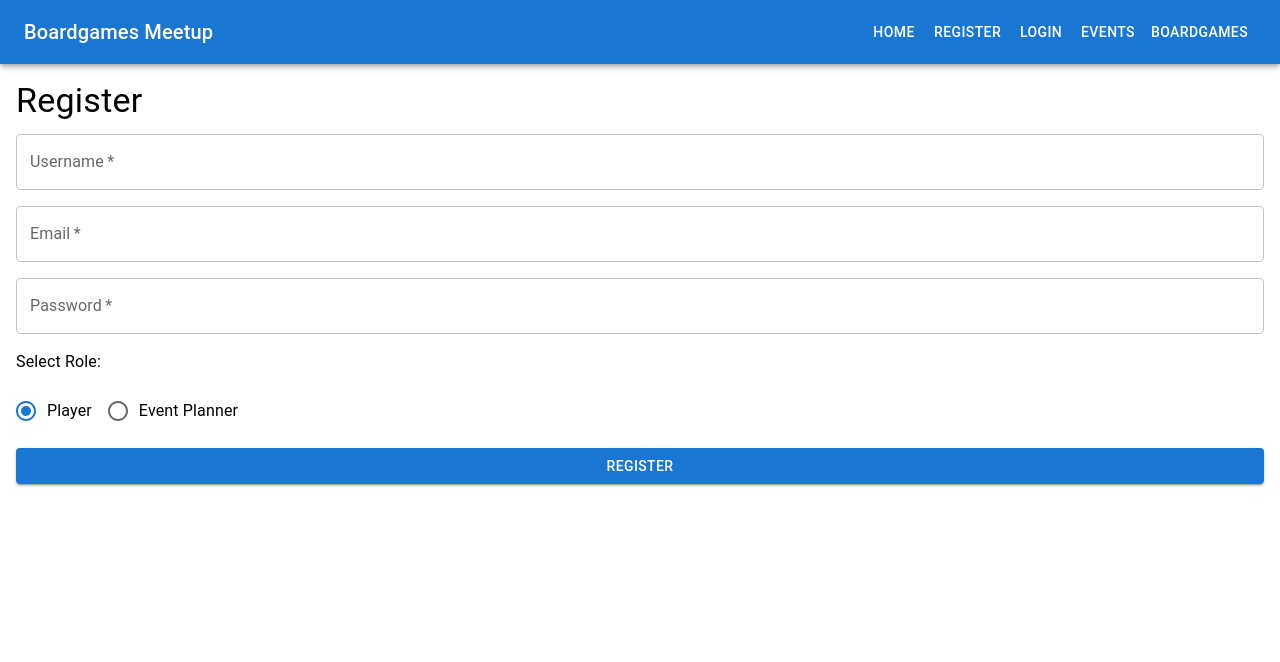
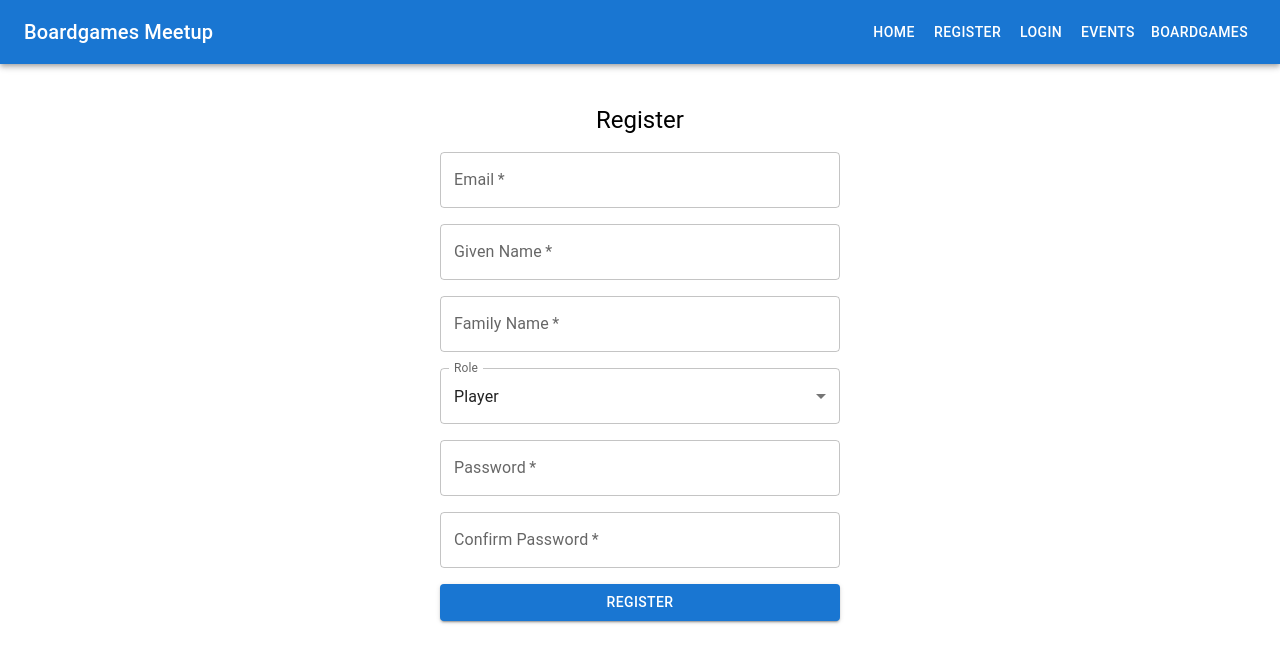
Before and after one commit to BoardgamesMeetup/boardgames-meetup-ui, a React (Create React App) app: page /register in a window 1280 px wide. Shown: the top 662 px of the page. Built offline with nearby package versions, Linux system fonts and the light colour scheme; what amazon-cognito-identity-js would draw is missing.

Commit message:
configure Cognito Registration and email confirmation, redis cache for user-role permissions and configured gateway

```diff
--- a/package.json
+++ b/package.json
@@ -14,6 +14,7 @@
     "amazon-cognito-identity-js": "^6.3.12",
     "aws-amplify": "^6.13.1",
     "axios": "^1.7.2",
+    "next-auth": "^4.24.11",
     "oidc-client": "^1.11.5",
     "oidc-client-ts": "^3.1.0",
     "react": "^18.3.1",
--- a/src/App.js
+++ b/src/App.js
@@ -8,6 +8,8 @@ import ForgotPassword from './components/ForgotPassword';
 import UserProfile from './components/UserProfile';
 import Events from './components/Events';
 import Boardgames from './components/Boardgames';
+import ConfirmationPage from './components/ConfirmationPage';
+
 
 function App() {
   return (
@@ -34,6 +36,7 @@ function App() {
         <Route path="/user-profile" element={<UserProfile />} />
         <Route path="/events" element={<Events />} />
         <Route path="/boardgames" element={<Boardgames />} />
+        <Route path="/confirm" element={<ConfirmationPage />} />
       </Routes>
     </Router>
   );
--- a/src/components/Boardgames.js
+++ b/src/components/Boardgames.js
@@ -1,5 +1,6 @@
 import React, { useState } from 'react';
 import { Box, TextField, Button, Typography, Card, CardContent, CardMedia } from '@mui/material';
+import { getSession } from "../cognito";
 
 function Boardgames() {
   const [boardgameId, setBoardgameId] = useState('');
@@ -11,7 +12,15 @@ function Boardgames() {
     setBoardgame(null);
 
     try {
-      const response = await fetch(`http://localhost:9025/boardgames/external-object/${boardgameId}`);
+      const session = await getSession();
+      const token = session.getAccessToken().getJwtToken();
+      console.log("TOKEN: " + token);
+      console.log(`BOARDGAME ID: ${boardgameId} `);
+      const response = await fetch(`http://localhost:9013/boardgames/external-object/${boardgameId}`,{
+        headers: {
+          Authorization: `Bearer ${token}`,
+        },
+      });
       if (!response.ok) {
         console.log("response: " + response)
         throw new Error(`Failed to fetch boardgame with ID=${boardgameId}`);
--- a/src/components/Register.js
+++ b/src/components/Register.js
@@ -1,156 +1,199 @@
 import React, { useState } from 'react';
 import {
   registerUser,
-  confirmRegistration,
-  loginUser,
-  getIdToken
 } from '../cognito';
+
 import {
-  Box,
   TextField,
   Button,
-  RadioGroup,
-  FormControlLabel,
-  Radio,
+  MenuItem,
   Typography,
-  Dialog,
-  DialogTitle,
-  DialogContent,
-  DialogActions
+  Box,
+  CircularProgress
 } from '@mui/material';
+import axios from 'axios';
+import {
+  CognitoUserAttribute
+} from 'amazon-cognito-identity-js';
+
+
+const roles = [
+  { value: 'PLAYER', label: 'Player' },
+  { value: 'EVENT_PLANNER', label: 'Event Planner' },
+  { value: 'ADMIN', label: 'Admin' }
+];
 
 function Register() {
-  const [stage, setStage] = useState('REGISTER'); // REGISTER -> CONFIRM -> (auto login) -> PROFILE
-  const [username, setUsername] = useState('');
-  const [password, setPassword] = useState('');
-  const [email, setEmail] = useState('');
-  const [role, setRole] = useState('Player');
-  const [confirmationCode, setConfirmationCode] = useState('');
-
+  const [errorMsg, setErrorMsg] = useState('');
+  const [successMsg, setSuccessMsg] = useState('');
   const [modalMessage, setModalMessage] = useState('');
   const [showModal, setShowModal] = useState(false);
 
+  const [formData, setFormData] = useState({
+    email: '',
+    givenName: '',
+    familyName: '',
+    role: 'PLAYER',
+    password: '',
+    confirmPassword: ''
+  });
+  const [loading, setLoading] = useState(false);
+  const [message, setMessage] = useState('');
+
+  const handleChange = (e) => {
+    setFormData((prev) => ({
+      ...prev,
+      [e.target.name]: e.target.value
+    }));
+  };
+
+
   const handleRegister = async (e) => {
+    setErrorMsg('');
+    setSuccessMsg('');
     e.preventDefault();
     try {
-      await registerUser(username, password, email);
+      if (formData.password !== formData.confirmPassword) {
+        setMessage('Passwords do not match!');
+        return;
+      }
+
+      setLoading(true);
+
+      const attributeList = [
+        new CognitoUserAttribute({ Name: 'email', Value: formData.email }),
+        new CognitoUserAttribute({ Name: 'given_name', Value: formData.givenName }),
+        new CognitoUserAttribute({ Name: 'family_name', Value: formData.familyName }),
+        new CognitoUserAttribute({ Name: 'profile', Value: formData.role })
+      ];
+      var result;
+      try {
+       result = await registerUser(formData, attributeList);
+      console.log('Register success:', result);
+      } catch (err) {
+        console.error('Register error:', err);
+        switch (err.code) {
+          case 'UsernameExistsException':
+            setErrorMsg('That username already exists. Please choose a different one.');
+            break;
+          case 'InvalidPasswordException':
+            setErrorMsg('Password must meet the required complexity rules.');
+            break;
+          case 'InvalidParameterException':
+            setErrorMsg('Invalid parameter. Please check all required fields.');
+            break;
+          default:
+            setErrorMsg(err.message || 'An unexpected error occurred. Please try again.');
+        }
+      }
+      try {
+        const { userSub } = result;
+        console.log("Call user-service for registration: ", userSub);
+
+        const res = await axios.post('http://localhost:9011/user-service/register', {
+          userId: userSub,
+          email: formData.email,
+          givenName: formData.givenName,
+          familyName: formData.familyName,
+          role: formData.role
+        });
+        console.log("Register result: ", res);
+        console.log(res.data.message || 'Registration successful! Check your email for confirmation.');
+      } catch (dbErr) {
+        console.error('Backend error saving user in DB:', dbErr);
+        console.log(dbErr.response?.data?.message || 'Error saving user to backend');
+      } finally {
+        console.log(false);
+      }
       setModalMessage('Registration successful! Check email for code.');
       setShowModal(true);
-      setStage('CONFIRM');
+      setLoading(false);
     } catch (err) {
+      setLoading(false);
       setModalMessage(err.message || JSON.stringify(err));
       setShowModal(true);
     }
   };
 
-  const handleConfirm = async (e) => {
-    e.preventDefault();
-    try {
-      await confirmRegistration(username, confirmationCode);
-      setModalMessage('User confirmed! Now logging you in...');
-      setShowModal(true);
-      setStage('DONE');
+return (
+  <Box
+    sx={{
+      width: 400,
+      margin: '0 auto',
+      display: 'flex',
+      flexDirection: 'column',
+      gap: 2,
+      mt: 5
+    }}
+  >
 
-      // Optionally auto-login after confirmation
-      const session = await loginUser(username, password);
-      console.log('Logged in, ID Token =', session.getIdToken().getJwtToken());
+    <Typography variant="h5" align="center">
+      Register
+    </Typography>
+    {message && <Typography color="primary">{message}</Typography>}
+    {errorMsg && <div style={{ color: 'red' }}>{errorMsg}</div>}
+      {successMsg && <div style={{ color: 'green' }}>{successMsg}</div>}
 
-      // Now we can call the gateway to store the user profile
-      await saveProfile();
-
-    } catch (err) {
-      setModalMessage(err.message || JSON.stringify(err));
-      setShowModal(true);
-    }
-  };
-
-  /**
-   * Saves the user profile (including role) in your user-management service (via gateway).
-   */
-  const saveProfile = async () => {
-    try {
-      const token = await getIdToken();
-      const response = await fetch('http://localhost:8080/profile', {
-        method: 'POST',
-        headers: {
-          'Authorization': `Bearer ${token}`,
-          'Content-Type': 'application/json'
-        },
-        body: JSON.stringify({
-          role: role
-        })
-      });
-      if (!response.ok) {
-        throw new Error('Failed to save profile');
-      }
-    } catch (err) {
-      console.error('Error saving profile:', err);
-    }
-  };
-
-  return (
-    <Box sx={{ p: 2 }}>
-      <Typography variant="h4" gutterBottom>Register</Typography>
-
-      {stage === 'REGISTER' && (
-        <Box component="form" sx={{ display: 'flex', flexDirection: 'column', gap: 2 }} onSubmit={handleRegister}>
     <TextField
-            label="Username"
-            value={username}
-            onChange={e => setUsername(e.target.value)}
+      label="Email"
+      name="email"
+      type="email"
+      value={formData.email}
+      onChange={handleChange}
       required
     />
     <TextField
-            label="Email"
-            type="email"
-            value={email}
-            onChange={e => setEmail(e.target.value)}
+      label="Given Name"
+      name="givenName"
+      value={formData.givenName}
+      onChange={handleChange}
       required
     />
     <TextField
-            label="Password"
-            type="password"
-            value={password}
-            onChange={e => setPassword(e.target.value)}
+      label="Family Name"
+      name="familyName"
+      value={formData.familyName}
+      onChange={handleChange}
       required
     />
-          <Typography>Select Role:</Typography>
-          <RadioGroup row value={role} onChange={e => setRole(e.target.value)}>
-            <FormControlLabel value="Player" control={<Radio />} label="Player" />
-            <FormControlLabel value="Event Planner" control={<Radio />} label="Event Planner" />
-          </RadioGroup>
-          <Button variant="contained" type="submit">Register</Button>
-        </Box>
-      )}
-
-      {stage === 'CONFIRM' && (
-        <Box component="form" sx={{ display: 'flex', flexDirection: 'column', gap: 2 }} onSubmit={handleConfirm}>
     <TextField
-            label="Confirmation Code"
-            value={confirmationCode}
-            onChange={e => setConfirmationCode(e.target.value)}
+      select
+      label="Role"
+      name="role"
+      value={formData.role}
+      onChange={handleChange}
+    >
+      {roles.map((option) => (
+        <MenuItem key={option.value} value={option.value}>
+          {option.label}
+        </MenuItem>
+      ))}
+    </TextField>
+    <TextField
+      label="Password"
+      name="password"
+      type="password"
+      value={formData.password}
+      onChange={handleChange}
       required
     />
-          <Button variant="contained" type="submit">Confirm</Button>
-        </Box>
-      )}
+    <TextField
+      label="Confirm Password"
+      name="confirmPassword"
+      type="password"
+      value={formData.confirmPassword}
+      onChange={handleChange}
+      required
+    />
 
-      {stage === 'DONE' && (
-        <Typography variant="body1">Registration complete! You can go to <a href="/login">login</a> or Home.</Typography>
-      )}
-
-      {/* Modal for messages */}
-      <Dialog open={showModal} onClose={() => setShowModal(false)}>
-        <DialogTitle>Notification</DialogTitle>
-        <DialogContent>
-          <Typography>{modalMessage}</Typography>
-        </DialogContent>
-        <DialogActions>
-          <Button onClick={() => setShowModal(false)}>OK</Button>
-        </DialogActions>
-      </Dialog>
+    <Button
+      variant="contained"
+      onClick={handleRegister}
+      disabled={loading}
+    >
+      {loading ? <CircularProgress size={24} /> : 'Register'}
+    </Button>
   </Box>
 );
 }
-
 export default Register;
```
Also changed, not shown: src/cognito.js (+12 -14 lines), 1 other file (tests, documents, lock files or other folders). Lines whose indentation alone changed are shown as unchanged.
